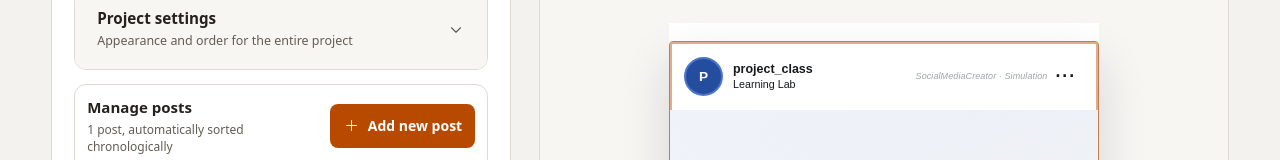
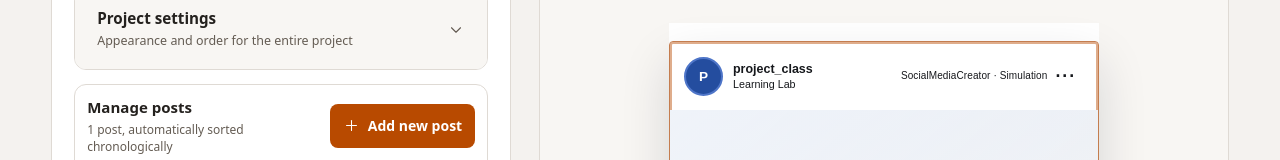
Before and after one commit to ChristianHaake/SocialMediaCreator, a React (Vite) app: page / in a window 1280 px wide. Shown: the part 577-737 px from the top of the page. Built offline with nearby package versions, Linux system fonts and the light colour scheme.

Commit message:
Keep the simulation caption legible in every exported module

```diff
--- a/src/styles/previews.css
+++ b/src/styles/previews.css
@@ -56,19 +56,15 @@
   width: fit-content;
   max-width: 150px;
   margin-left: auto;
-  color: var(--simulation-muted);
+  color: inherit;
   font-family: Arial, sans-serif;
-  font-size: 9px;
-  font-style: italic;
+  font-size: 10px;
   font-weight: 500;
   line-height: 1.2;
   letter-spacing: 0.01em;
-  opacity: 0.72;
-  overflow: hidden;
   pointer-events: none;
   text-align: right;
-  text-overflow: ellipsis;
-  white-space: nowrap;
+  overflow-wrap: anywhere;
 }
 
 .photo-feed {
```
